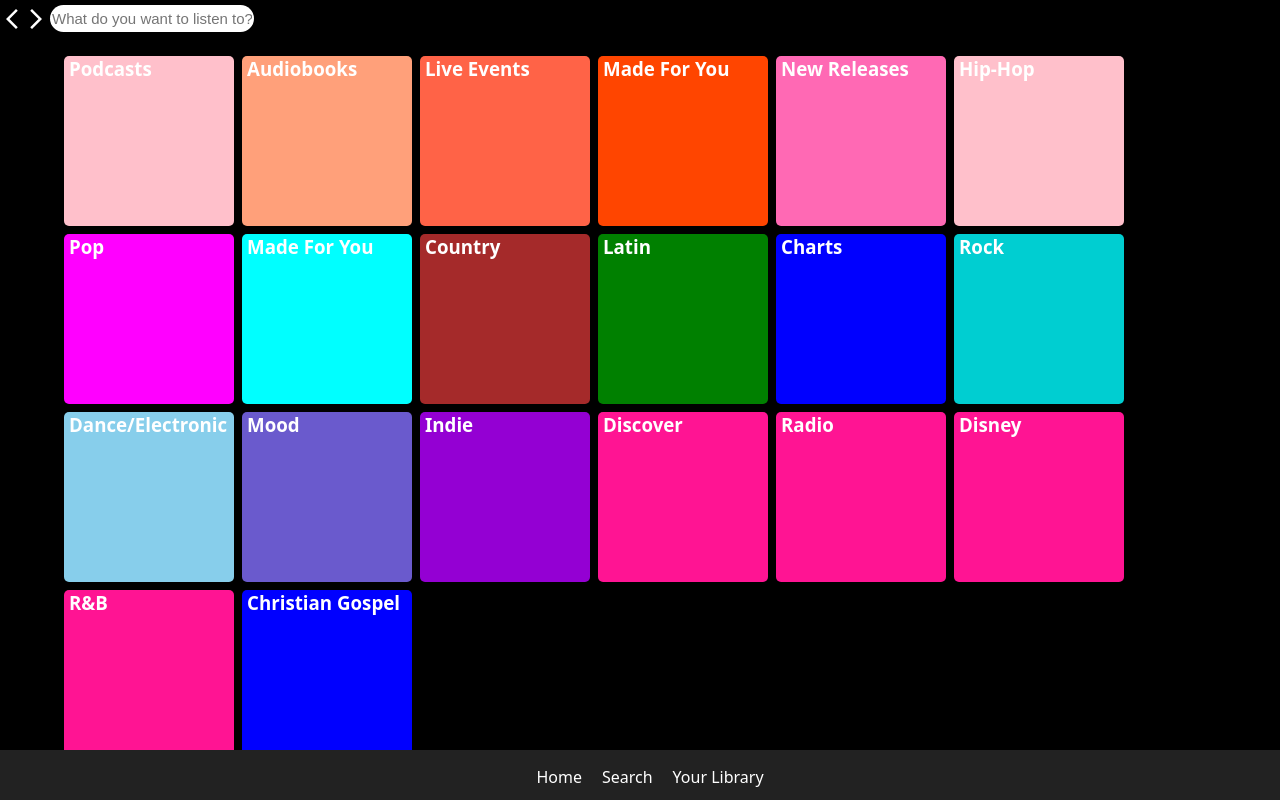
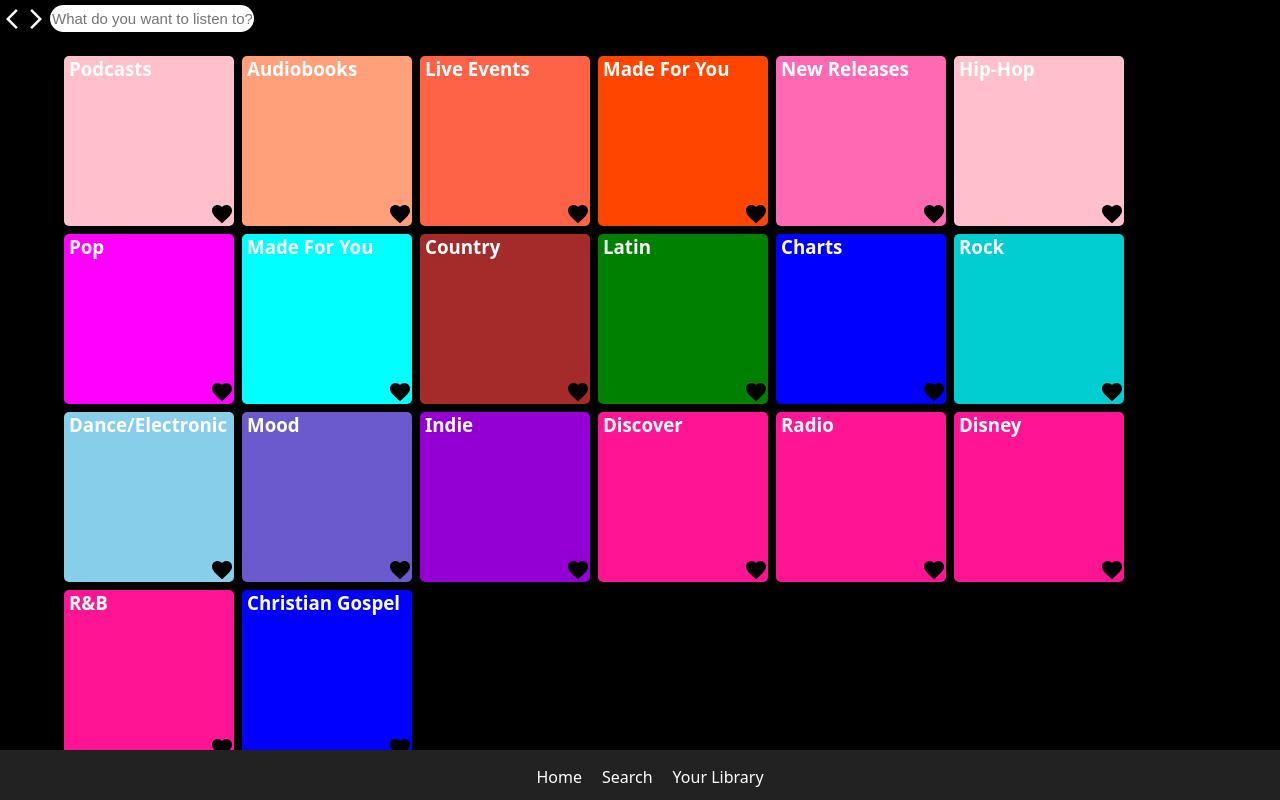
Before and after one commit to DesiRorie/Melodius, a React (Vite) app: page /test in a window 1280 px wide. Built offline with nearby package versions, Linux system fonts and the light colour scheme.

Commit message:
"styles"

```diff
--- a/src/App.css
+++ b/src/App.css
@@ -158,12 +158,22 @@
   height: 170px;
   border-radius: 5px;
   margin: 4px;
+  transition: 0.5s;
+  position: relative;
 }
 .genres h3 {
   margin-top: 0%;
   margin-left: 5px;
 }
-
+.favorite-icon {
+  position: absolute;
+  bottom: 0;
+  right: 0;
+}
+.genres:hover {
+  transition: 0.5s;
+  opacity: 0.65;
+}
 /* medias below */
 
 @media only screen and (max-width: 600px) {
@@ -229,6 +239,7 @@
     margin-top: 20px;
     margin-left: 0px;
     margin-right: 0px;
+    margin-bottom: 50px;
   }
 }
 @media only screen and (max-width: 1068px) {
--- a/src/components/Genres.jsx
+++ b/src/components/Genres.jsx
@@ -1,87 +1,180 @@
-import React from "react";
+import React, { useState } from "react";
+import FavoriteIcon from "@mui/icons-material/Favorite";
 
 const Genres = () => {
-  // const color = #FFFFFF - White
-  // #FFD700 - Gold
-  // #FFA07A - Light Salmon
-  // #FF6347 - Tomato
-  // #FF4500 - Orange Red
-  // #FF69B4 - Hot Pink
-  // #FFC0CB - Pink
-  // #FF00FF - Fuchsia
-  // #00FFFF - Cyan
-  // #00FF00 - Lime
-  // #7FFF00 - Chartreuse
-  // #32CD32 - Lime Green
-  // #00CED1 - Dark Turquoise
-  // #87CEEB - Sky Blue
-  // #4169E1 - Royal Blue
-  // #6A5ACD - Slate Blue
-  // #9400D3 - Dark Violet
-  // #8B008B - Dark Magenta
-  // #FF1493 - Deep Pink
-  // #FFB6C1 - Light Pink
+  const [selectedIcons, setSelectedIcons] = useState({});
+
+  const handleIconClick = (iconName) => {
+    setSelectedIcons((prevSelectedIcons) => ({
+      ...prevSelectedIcons,
+      [iconName]: !prevSelectedIcons[iconName],
+    }));
+  };
+
+  const getIconColor = (iconName) => {
+    return selectedIcons[iconName] ? "red" : "black";
+  };
   return (
     <div className="genreBox">
       <div style={{ backgroundColor: "" }} className="genres">
         <h3>Podcasts</h3>
+        <FavoriteIcon
+          className="favorite-icon"
+          style={{ color: getIconColor("podcasts") }}
+          onClick={() => handleIconClick("podcasts")}
+        />
       </div>
       <div style={{ backgroundColor: "#FFA07A" }} className="genres">
         <h3>Audiobooks</h3>
+        <FavoriteIcon
+          className="favorite-icon"
+          style={{ color: getIconColor("Audiobooks") }}
+          onClick={() => handleIconClick("Audiobooks")}
+        />
       </div>
       <div style={{ backgroundColor: "#FF6347" }} className="genres">
         <h3>Live Events</h3>
+        <FavoriteIcon
+          className="favorite-icon"
+          style={{ color: getIconColor("LiveEvents") }}
+          onClick={() => handleIconClick("LiveEvents")}
+        />
       </div>
       <div style={{ backgroundColor: "#FF4500" }} className="genres">
         <h3>Made For You</h3>
+        <FavoriteIcon
+          className="favorite-icon"
+          style={{ color: getIconColor("Made For You") }}
+          onClick={() => handleIconClick("Made For You")}
+        />
       </div>{" "}
       <div style={{ backgroundColor: "#FF69B4" }} className="genres">
         <h3>New Releases</h3>
+        <FavoriteIcon
+          className="favorite-icon"
+          style={{ color: getIconColor("New Releases") }}
+          onClick={() => handleIconClick("New Releases")}
+        />
       </div>{" "}
       <div style={{ backgroundColor: "#FFC0CB" }} className="genres">
         <h3>Hip-Hop</h3>
+        <FavoriteIcon
+          className="favorite-icon"
+          style={{ color: getIconColor("Hip-Hop") }}
+          onClick={() => handleIconClick("Hip-Hop")}
+        />
       </div>{" "}
       <div style={{ backgroundColor: "#FF00FF" }} className="genres">
         <h3>Pop</h3>
+        <FavoriteIcon
+          className="favorite-icon"
+          style={{ color: getIconColor("Pop") }}
+          onClick={() => handleIconClick("Pop")}
+        />
       </div>{" "}
       <div style={{ backgroundColor: "#00FFFF" }} className="genres">
         <h3>Made For You</h3>
+        <FavoriteIcon
+          className="favorite-icon"
+          style={{ color: getIconColor("Made For You") }}
+          onClick={() => handleIconClick("Made For You")}
+        />
       </div>{" "}
       <div style={{ backgroundColor: "brown" }} className="genres">
         <h3>Country</h3>
+        <FavoriteIcon
+          className="favorite-icon"
+          style={{ color: getIconColor("Country") }}
+          onClick={() => handleIconClick("Country")}
+        />
       </div>{" "}
       <div style={{ backgroundColor: "green" }} className="genres">
         <h3>Latin</h3>
+        <FavoriteIcon
+          className="favorite-icon"
+          style={{ color: getIconColor("Latin") }}
+          onClick={() => handleIconClick("Latin")}
+        />
       </div>{" "}
       <div style={{ backgroundColor: "blue" }} className="genres">
         <h3>Charts</h3>
+        <FavoriteIcon
+          className="favorite-icon"
+          style={{ color: getIconColor("Charts") }}
+          onClick={() => handleIconClick("Charts")}
+        />
       </div>{" "}
       <div style={{ backgroundColor: "#00CED1" }} className="genres">
         <h3>Rock</h3>
+        <FavoriteIcon
+          className="favorite-icon"
+          style={{ color: getIconColor("Rock") }}
+          onClick={() => handleIconClick("Rock")}
+        />
       </div>{" "}
       <div style={{ backgroundColor: "#87CEEB" }} className="genres">
         <h3>Dance/Electronic</h3>
+        <FavoriteIcon
+          className="favorite-icon"
+          style={{ color: getIconColor("Dance/Electronic") }}
+          onClick={() => handleIconClick("Dance/Electronic")}
+        />
       </div>{" "}
       <div style={{ backgroundColor: "#6A5ACD" }} className="genres">
         <h3>Mood</h3>
+        <FavoriteIcon
+          className="favorite-icon"
+          style={{ color: getIconColor("Mood") }}
+          onClick={() => handleIconClick("Mood")}
+        />
       </div>{" "}
       <div style={{ backgroundColor: "#9400D3" }} className="genres">
         <h3>Indie</h3>
+        <FavoriteIcon
+          className="favorite-icon"
+          style={{ color: getIconColor("Indie") }}
+          onClick={() => handleIconClick("Indie")}
+        />
       </div>{" "}
       <div style={{ backgroundColor: "#FF1493" }} className="genres">
         <h3>Discover</h3>
+        <FavoriteIcon
+          className="favorite-icon"
+          style={{ color: getIconColor("Discover") }}
+          onClick={() => handleIconClick("Discover")}
+        />
       </div>{" "}
       <div style={{ backgroundColor: "#FF1493" }} className="genres">
         <h3>Radio</h3>
+        <FavoriteIcon
+          className="favorite-icon"
+          style={{ color: getIconColor("Radio") }}
+          onClick={() => handleIconClick("Radio")}
+        />
       </div>{" "}
       <div style={{ backgroundColor: "#FF1493" }} className="genres">
         <h3>Disney</h3>
+        <FavoriteIcon
+          className="favorite-icon"
+          style={{ color: getIconColor("Disney") }}
+          onClick={() => handleIconClick("Disney")}
+        />
       </div>{" "}
       <div style={{ backgroundColor: "#FF1493" }} className="genres">
         <h3>R&B</h3>
+        <FavoriteIcon
+          className="favorite-icon"
+          style={{ color: getIconColor("R&B") }}
+          onClick={() => handleIconClick("R&B")}
+        />
       </div>{" "}
       <div style={{ backgroundColor: "blue" }} className="genres">
         <h3>Christian Gospel</h3>
+        <FavoriteIcon
+          className="favorite-icon"
+          style={{ color: getIconColor("Christian Gospel") }}
+          onClick={() => handleIconClick("Christian Gospel")}
+        />
       </div>
     </div>
   );
```
